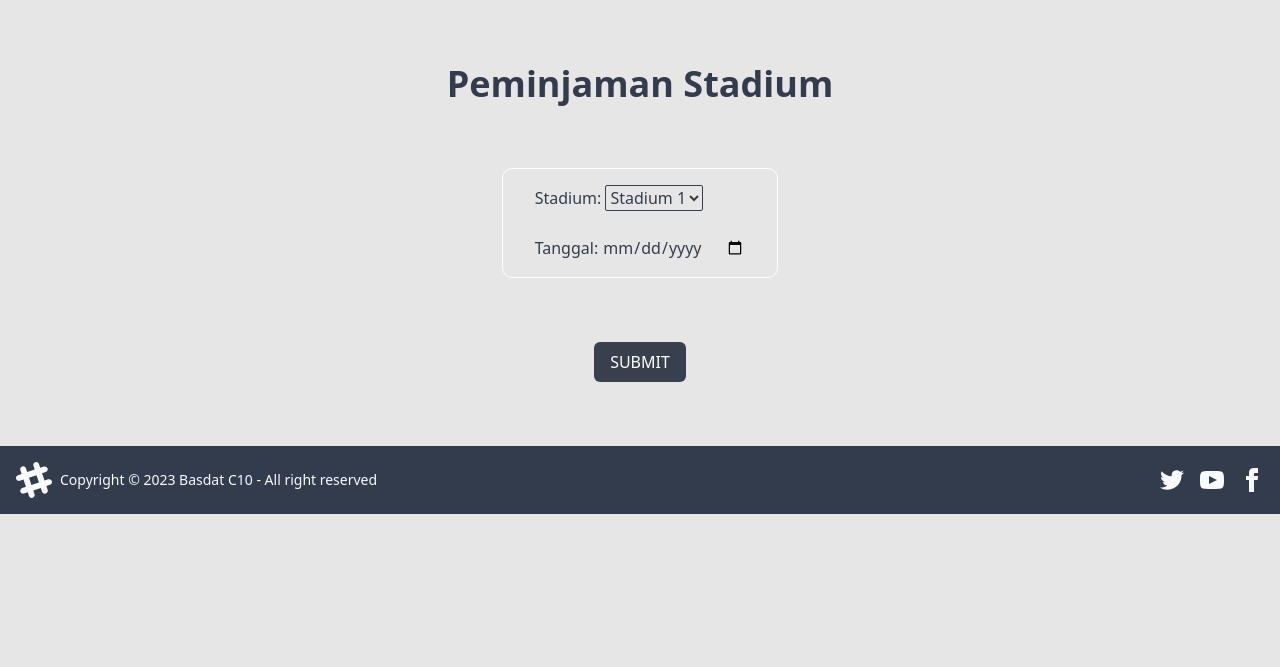
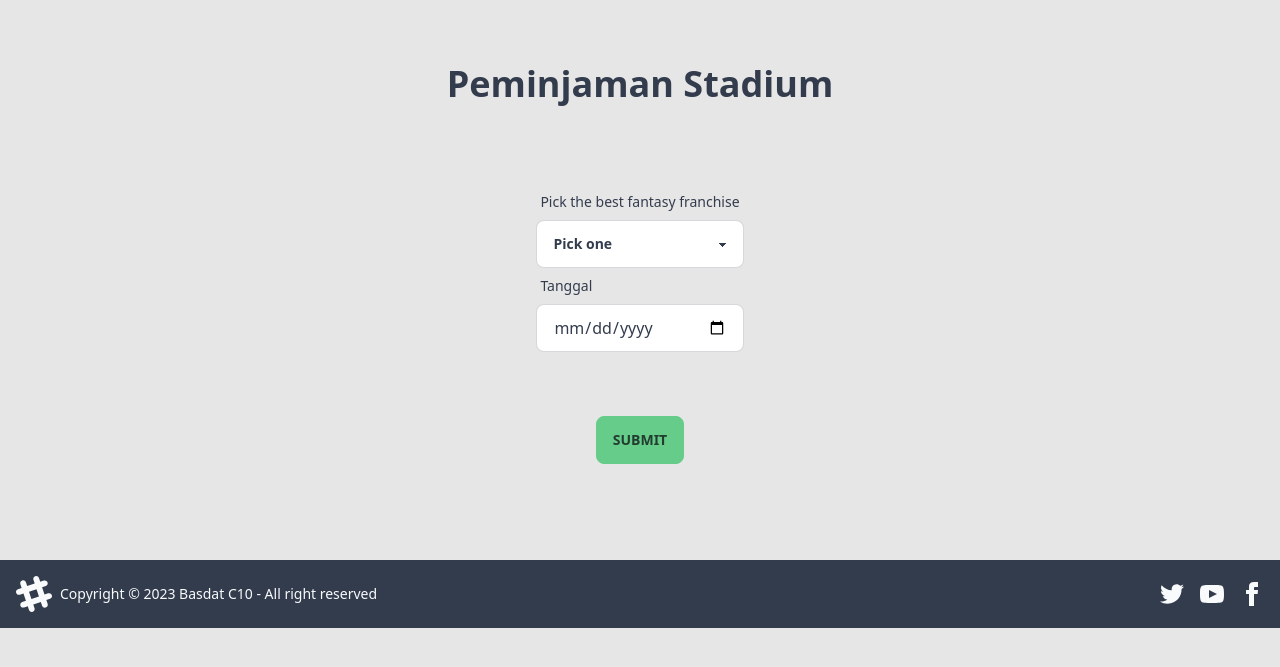
Before and after one commit to NurFajarSA/c10-uleague, a Django app: template peminjaman_stadium/templates/pilih_stadium.html in a window 1280 px wide. Shown: the part 64-731 px from the top of the page. Run offline with Django 4.2, Linux system fonts and the light colour scheme; the template is opened without the code that fills it, so the values that code supplies are empty; some libraries are stand-ins or nearby versions.

Commit message:
Create ajax post

```diff
--- a/peminjaman_stadium/templates/pilih_stadium.html
+++ b/peminjaman_stadium/templates/pilih_stadium.html
@@ -14,22 +14,59 @@
     </h1>
 </div>
 
-<div class="overflow-x-auto px-8 py-4" style="margin: 0 auto; width: fit-content; border: 1px solid white; border-radius: 10px;">
-    <form>
-        <label for="stadium">Stadium:</label>
-        <select id="stadium" name="stadium" style="background-color: transparent; border: 1px solid #38404e; border-radius: 2px;">
-          <option value="stadium1">Stadium 1</option>
-          <option value="stadium2">Stadium 2</option>
-          <option value="stadium3">Stadium 3</option>
-        </select>
-        <br><br>
-        <label for="date">Tanggal:</label>
-        <input type="date" id="date" name="date" style="background-color: transparent;">
+<div class="overflow-x-auto px-24 py-4 pb-8">
+    <div class="flex justify-center max-w-full">
+    <form method="POST">
+        <div class="form-control w-full max-w-xs grow">
+            <label class="label">
+              <span class="label-text">Pick the best fantasy franchise</span>
+            </label>
+            <select id="select-stadium" class="select select-bordered">
+              <option disabled selected>Pick one</option>
+              {% for data in list_stadium %}
+                <option value="{{data.0}}">{{data.1}}</option>
+            {% endfor %}
+            </select>
+          </div>
+            <label class="label">
+              <span class="label-text">Tanggal</span>
+            </label>
+            <input type="date" placeholder="Type here" id="date" class="input input-bordered w-full max-w-xs" />
     </form>
 </div>
-
-<div class="flex justify-center p-16">
-    <a class="text-white font-regular py-2 px-4 rounded-md" style="background-color: #38404e;" href="{% url 'peminjaman_stadium:list_waktu_stadium' %}">SUBMIT</a>
+    <div class="flex justify-center p-16 space-x-4">
+        <button id="btn-pilih" class="btn btn-primary">SUBMIT</button>
+    </div>
 </div>
 
+<script>
+    // ambil data dari select dan pindahkan ke url saat button di klik
+    // ganti page saat button di klik
+    $(document).ready(function(){
+        $("#btn-pilih").click(function(){
+            const stadium = document.getElementById('select-stadium');
+            const date = document.getElementById('date');
+            console.log(stadium.value);
+            console.log(date.value);
+            result = [stadium.value, date.value]
+            $.ajax({
+                type: "POST",
+                url: "{% url 'peminjaman_stadium:list_waktu_stadium' %}",
+                data: result,
+                success: function(){
+                    if (stadium.value == "Pick one" || date.value == "") {
+                        alert("Please fill the form");
+                    } else {
+                        window.location.href = "{% url 'peminjaman_stadium:list_waktu_stadium' %}";
+                    }
+                }
+            });
+        });
+    });
+
+
+
+</script>
+
+
 {% endblock content %}
```
Also changed, not shown: peminjaman_stadium/forms.py (added, +26 -0 lines).
